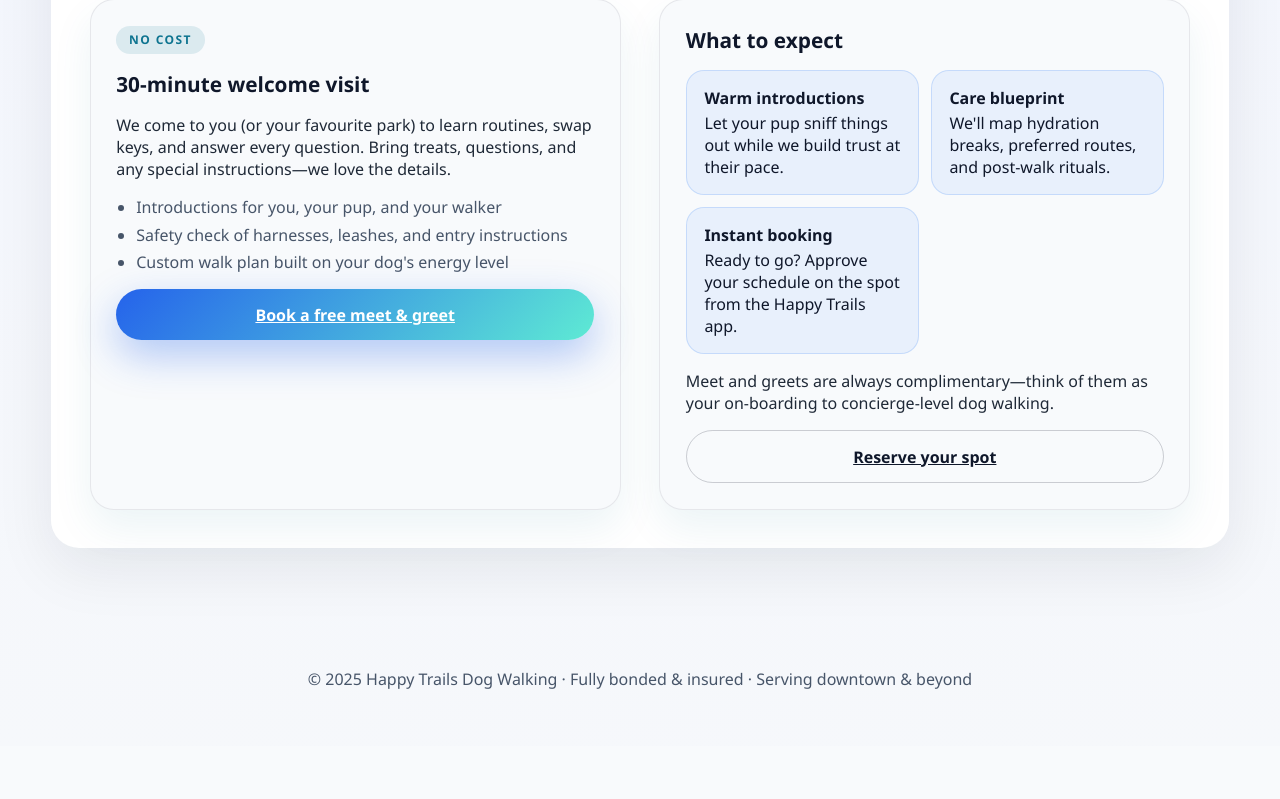
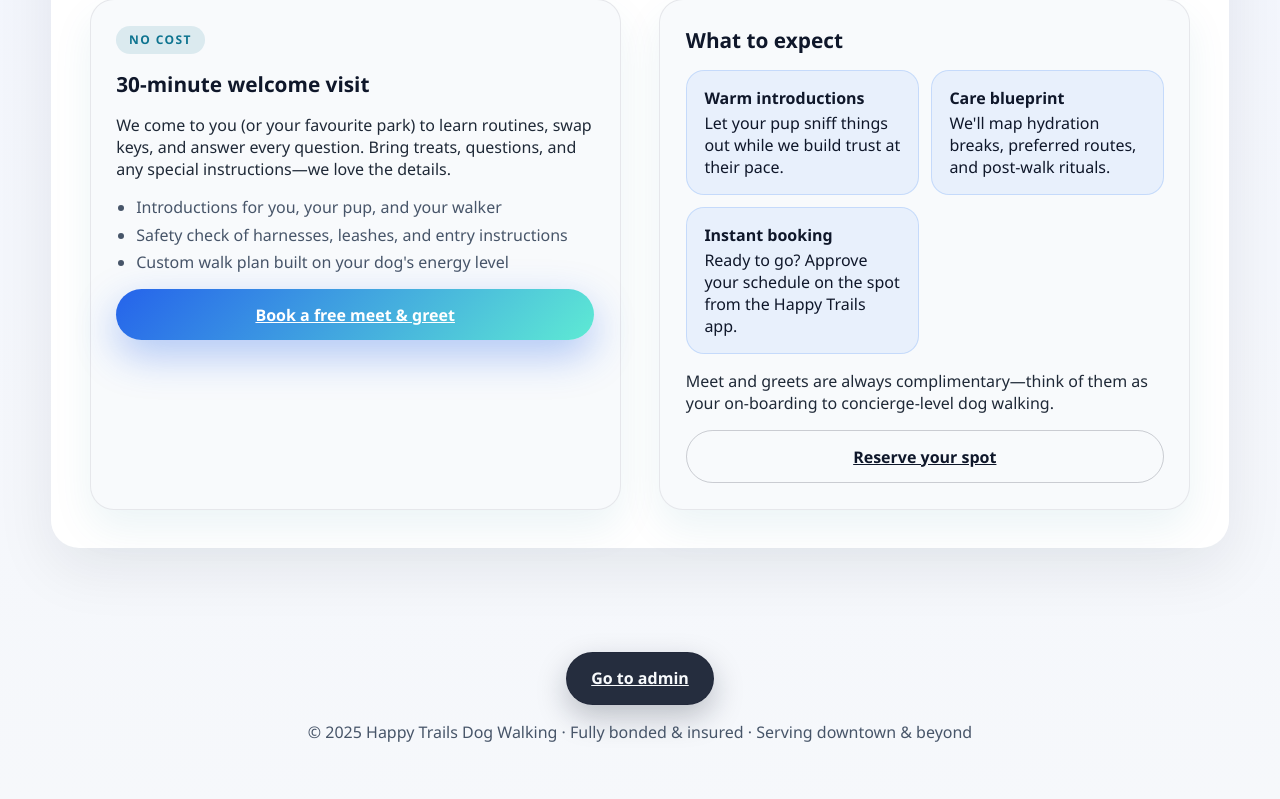
Before and after one commit to andyfast20-sketch/Dog-walking6, a Flask app: page / in a window 1280 px wide. Shown: the part 4555-5354 px from the top of the page. Before the commit the page ends 5244 px from the top, so only its background shows below. Run offline with Flask 3, Linux system fonts and the light colour scheme; data that the repository does not hold is empty; some libraries are stand-ins or nearby versions.

Commit message:
Add admin button to homepage

```diff
--- a/app/templates/index.html
+++ b/app/templates/index.html
@@ -229,6 +229,12 @@
         background: transparent;
         border: 1px solid rgba(15, 23, 42, 0.2);
         color: #0f172a;
+      }
+      .btn-admin {
+        background: rgba(15, 23, 42, 0.9);
+        color: #f8fafc;
+        border: 1px solid rgba(15, 23, 42, 0.15);
+        box-shadow: 0 12px 30px rgba(15, 23, 42, 0.25);
       }
       .hero figure {
         background: rgba(255, 255, 255, 0.9);
@@ -893,6 +899,9 @@
         text-align: center;
         color: #475569;
       }
+      .admin-cta {
+        margin-bottom: 1rem;
+      }
     </style>
   </head>
   <body>
@@ -1236,6 +1245,9 @@
         {% endif %}
       </main>
       <footer>
+        <div class="admin-cta">
+          <a class="btn btn-admin" href="{{ url_for('admin_page') }}">Go to admin</a>
+        </div>
         <p>© {{ current_year }} Happy Trails Dog Walking · Fully bonded & insured · Serving downtown & beyond</p>
       </footer>
     </div>
```
